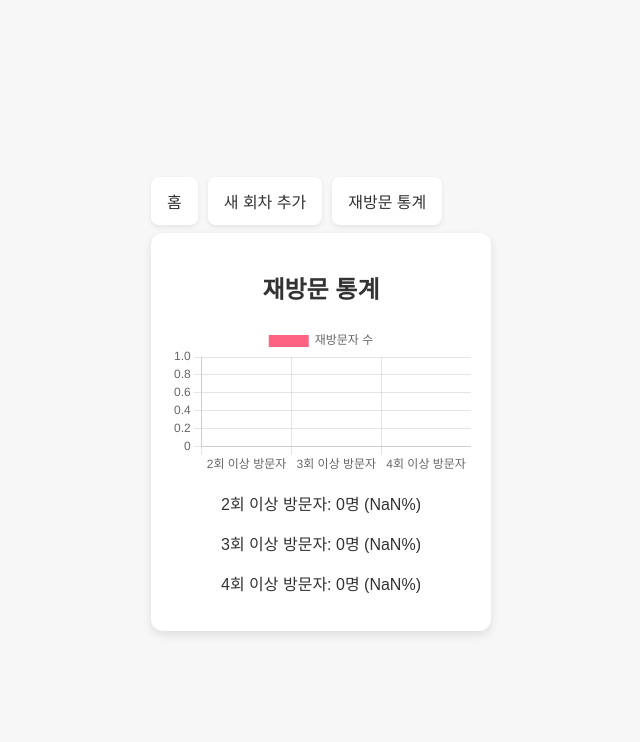
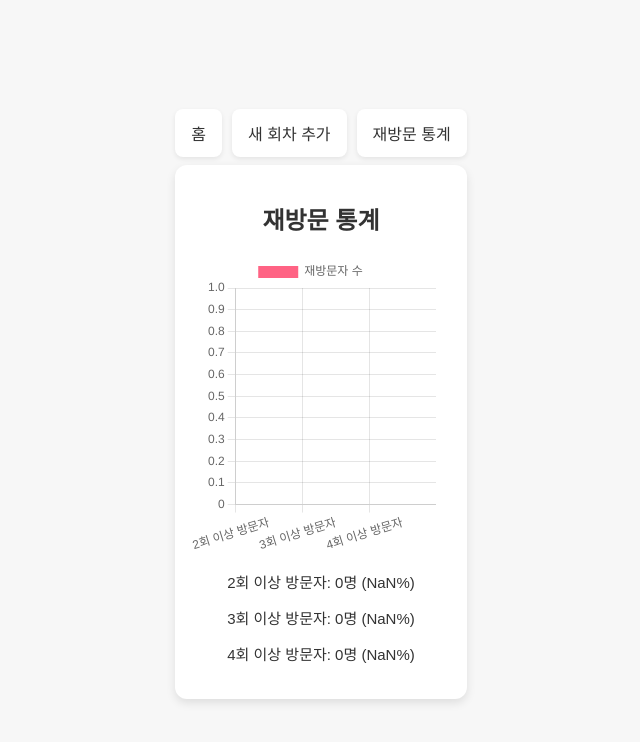
Before and after one commit to gustj3104/SieumClub_revisitTracker, a React (Create React App) app: page /stats in a window 1280 px wide. Shown: the top 742 px of the page, without its empty margins (319-959 px from the left). Built offline with nearby package versions, Linux system fonts and the light colour scheme.

Commit message:
Feat: Revisit 페이지 CSS 수정

```diff
--- /dev/null
+++ b/src/RevisitStyles.css
@@ -0,0 +1,20 @@
+.container {
+    max-width: 600px; /* 컨테이너의 최대 너비 지정 */
+    width: 100%; /* 화면 크기에 맞춰 조정 */
+    margin: 0 auto; /* 가운데 정렬 */
+    text-align: center;
+    padding: 20px;
+    box-sizing: border-box;
+}
+
+.chart-container {
+    width: 100%;
+    margin-left: -10px;
+    height: 300px;
+}
+
+p {
+    text-align: center;
+    font-size: 15px;
+    margin-bottom: 15px;
+}
--- a/src/pages/AddSessionPage.js
+++ b/src/pages/AddSessionPage.js
@@ -1,7 +1,6 @@
 import { useState } from 'react';
 import { useNavigate } from 'react-router-dom';
 import { addSession } from '../utils/db';
-// import '../styles.css';
 import '../addSessionStyles.css';
 
 const AddSessionPage = () => {
--- a/src/pages/RevisitStatePage.js
+++ b/src/pages/RevisitStatePage.js
@@ -2,7 +2,7 @@ import { useEffect, useState } from 'react';
 import { getSessions } from '../utils/db';
 import { Bar } from 'react-chartjs-2';
 import 'chart.js/auto';
-import '../styles.css';
+import '../RevisitStyles.css';
 
 const RevisitStatsPage = () => {
     const [sessions, setSessions] = useState([]);
@@ -52,10 +52,17 @@ const RevisitStatsPage = () => {
         ],
     };
 
+    const options = {
+        responsive: true,
+        maintainAspectRatio: false, // 이 설정을 false로 하면 width 100% 적용 가능
+    };
+
     return (
         <div className="container">
             <h1>재방문 통계</h1>
-            <Bar data={data} />
+            <div className="chart-container">
+                <Bar data={data} options={options} />
+            </div>
             <p>
                 2회 이상 방문자: {revisitStats.twoPlus}명 (
                 {((revisitStats.twoPlus / revisitStats.total) * 100).toFixed(1)}%)
```
